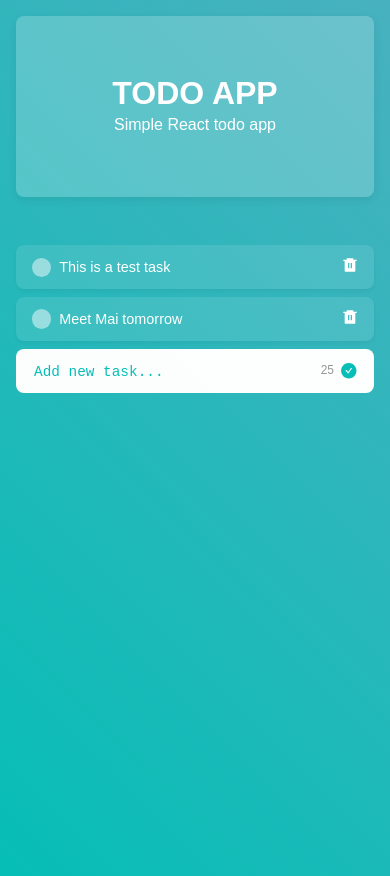
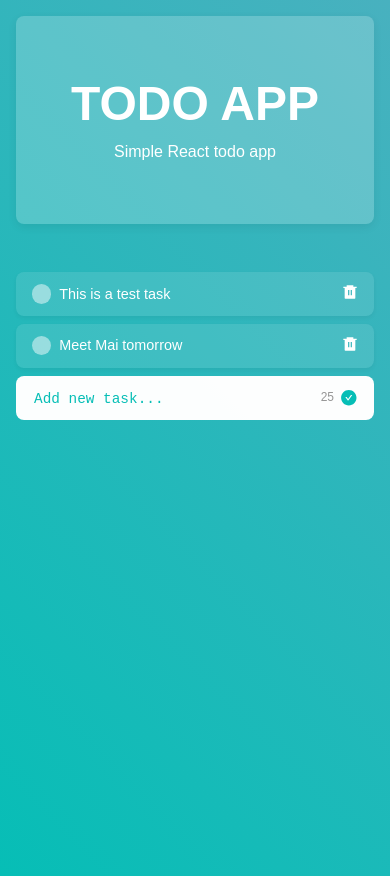
Before and after one commit to mhmdhasan/todo-app, a React (Create React App) app: page / in a window 390 px wide. Built offline with nearby package versions, Linux system fonts and the light colour scheme.

Commit message:
change app main heading styling

```diff
--- a/src/index.css
+++ b/src/index.css
@@ -549,6 +549,10 @@ body {
 	.app-header {
 		padding: 3rem 1rem;
 	}
+	.app-header h1 {
+		font-size: 3rem;
+		margin-bottom: 2rem;
+	}
 	.app-holder::before {
 		display: none;
 	}
```
